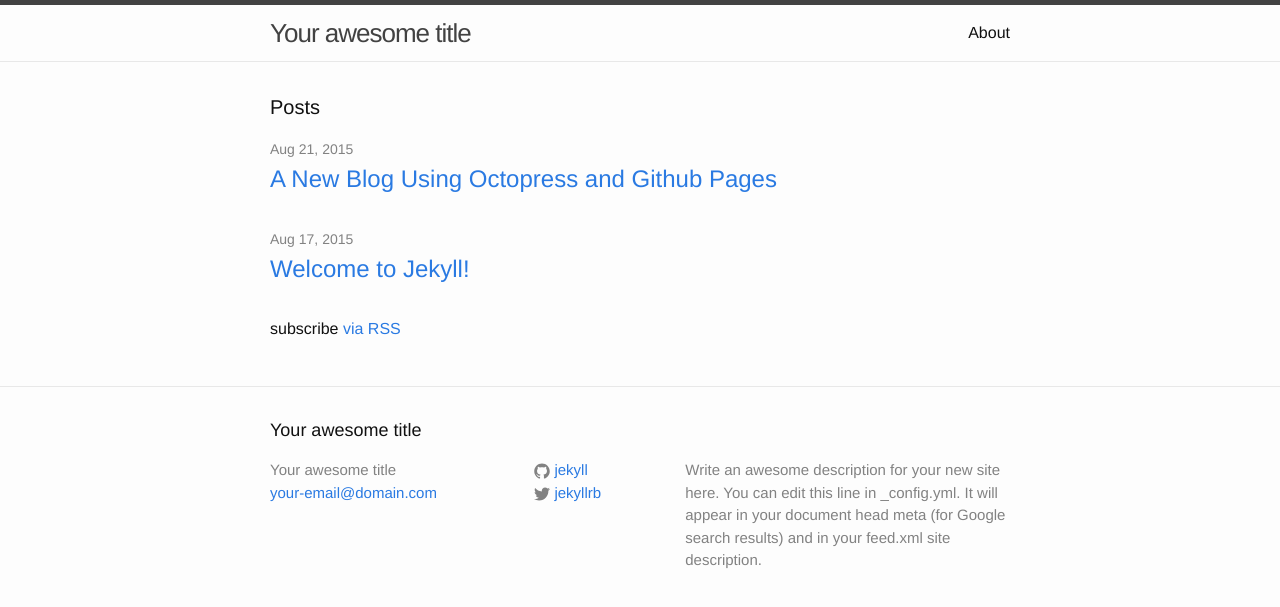
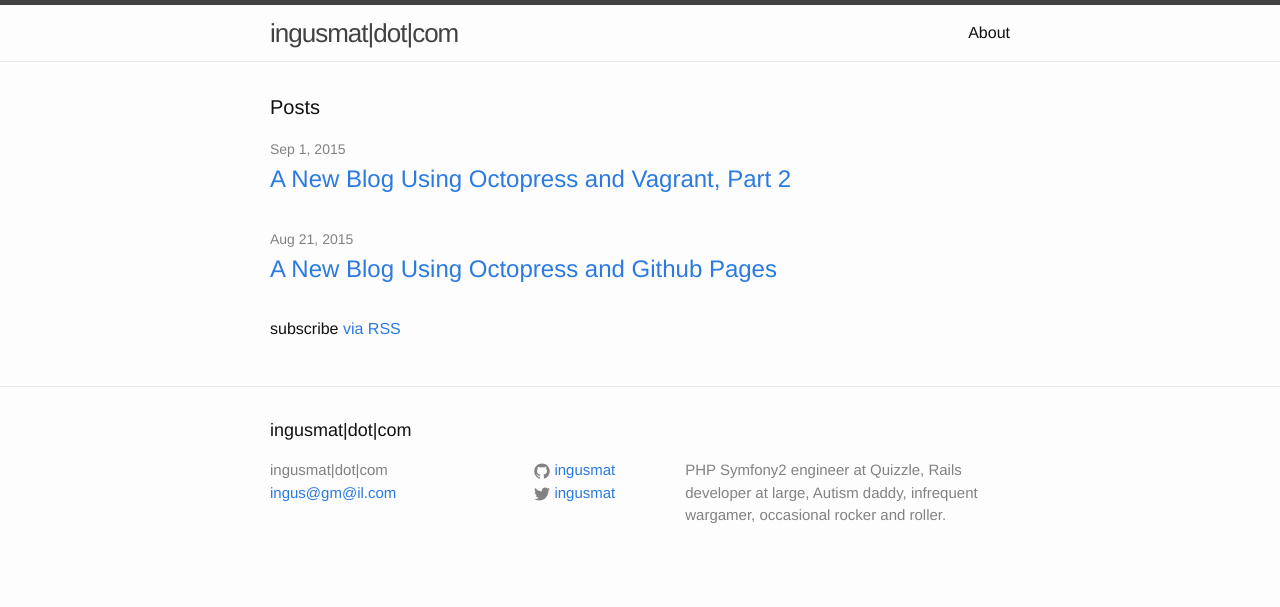
Before and after one commit to ingusmat/octoblog, a Jekyll site: the page built from index.html, in a window 1280 px wide. Shown: the top 607 px of the page. Built offline with Jekyll 4.4.1, drawn with Linux system fonts in a browser that asks for light colours.

Commit message:
global values

```diff
--- a/_config.yml
+++ b/_config.yml
@@ -1,14 +1,12 @@
 # Site settings
-title: Your awesome title
-email: your-email@domain.com
+title: ingusmat|dot|com
+email: ingus@gm@il.com
 description: > # this means to ignore newlines until "baseurl:"
-  Write an awesome description for your new site here. You can edit this
-  line in _config.yml. It will appear in your document head meta (for
-  Google search results) and in your feed.xml site description.
+  PHP Symfony2 engineer at Quizzle, Rails developer at large, Autism daddy, infrequent wargamer, occasional rocker and roller.
 baseurl: "" # the subpath of your site, e.g. /blog/
-url: "http://yourdomain.com" # the base hostname & protocol for your site
-twitter_username: jekyllrb
-github_username:  jekyll
+url: "http://ingusmat.com" # the base hostname & protocol for your site
+twitter_username: ingusmat
+github_username:  ingusmat
 
 # Build settings
 markdown: kramdown
--- a/_posts/2015-08-17-welcome-to-jekyll.markdown
+++ b/_drafts/welcome-to-jekyll.markdown
@@ -1,7 +1,7 @@
 ---
 layout: post
 title:  "Welcome to Jekyll!"
-date:   2015-08-17 02:52:12
+date: 2015-08-17 02:52:12
 categories: jekyll update
 ---
 You’ll find this post in your `_posts` directory. Go ahead and edit it and re-build the site to see your changes. You can rebuild the site in many different ways, but the most common way is to run `jekyll serve`, which launches a web server and auto-regenerates your site when a file is updated.
--- /dev/null
+++ b/_posts/2015-09-01-a-new-blog-using-octopress-and-vagrant-part-2.markdown
@@ -0,0 +1,6 @@
+---
+layout: post
+title: "A New Blog Using Octopress and Vagrant, Part 2"
+date: 2015-09-01T02:42:10+00:00
+---
+another something here.
```
